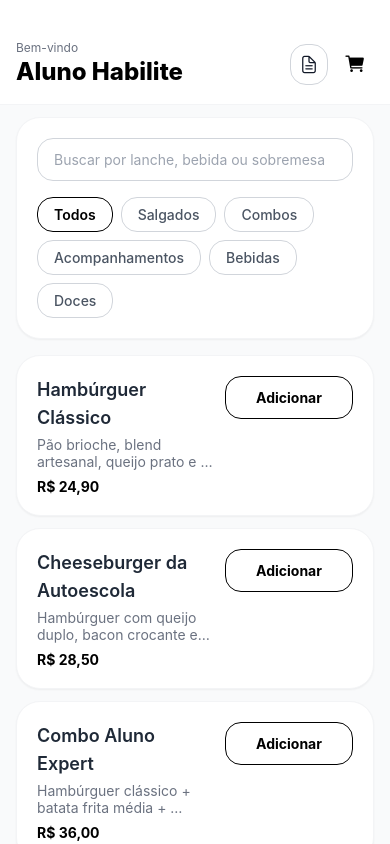
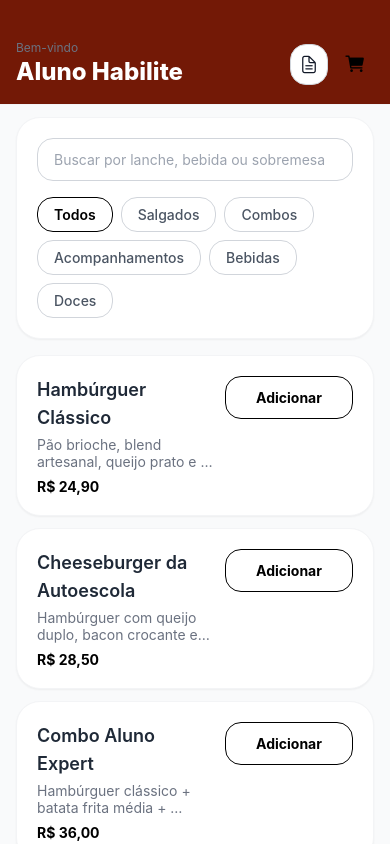
Before and after one commit to LorranFont/habilite-lanchonete-app, a React Native app: screen /Menu in a window 390 px wide. Shown: the top 844 px of the page. Built offline with nearby package versions, Linux system fonts and the light colour scheme.

Commit message:
feat(menu): Modificação na cor do header

```diff
--- a/src/pages/menu.tsx
+++ b/src/pages/menu.tsx
@@ -123,12 +123,12 @@ export function MenuScreen({ navigation }: any) {
   return (
     <View className="flex-1 bg-gray-50">
       {/* HEADER */}
-      <View className="px-4 pt-10 pb-4 flex-row items-center justify-between bg-white border-b border-gray-100">
+      <View className="px-4 pt-10 pb-4 flex-row items-center justify-between bg-[#731906] border-b border-gray-100">
   <View>
     <Text className="text-xs text-gray-500">
       Bem-vindo{userName ? "," : ""}
     </Text>
-    <Text className="text-2xl font-extrabold text-habilite-primary">
+    <Text className="text-2xl font-extrabold text-white">
       {userName ?? "Aluno Habilite"}
     </Text>
   </View>
```
